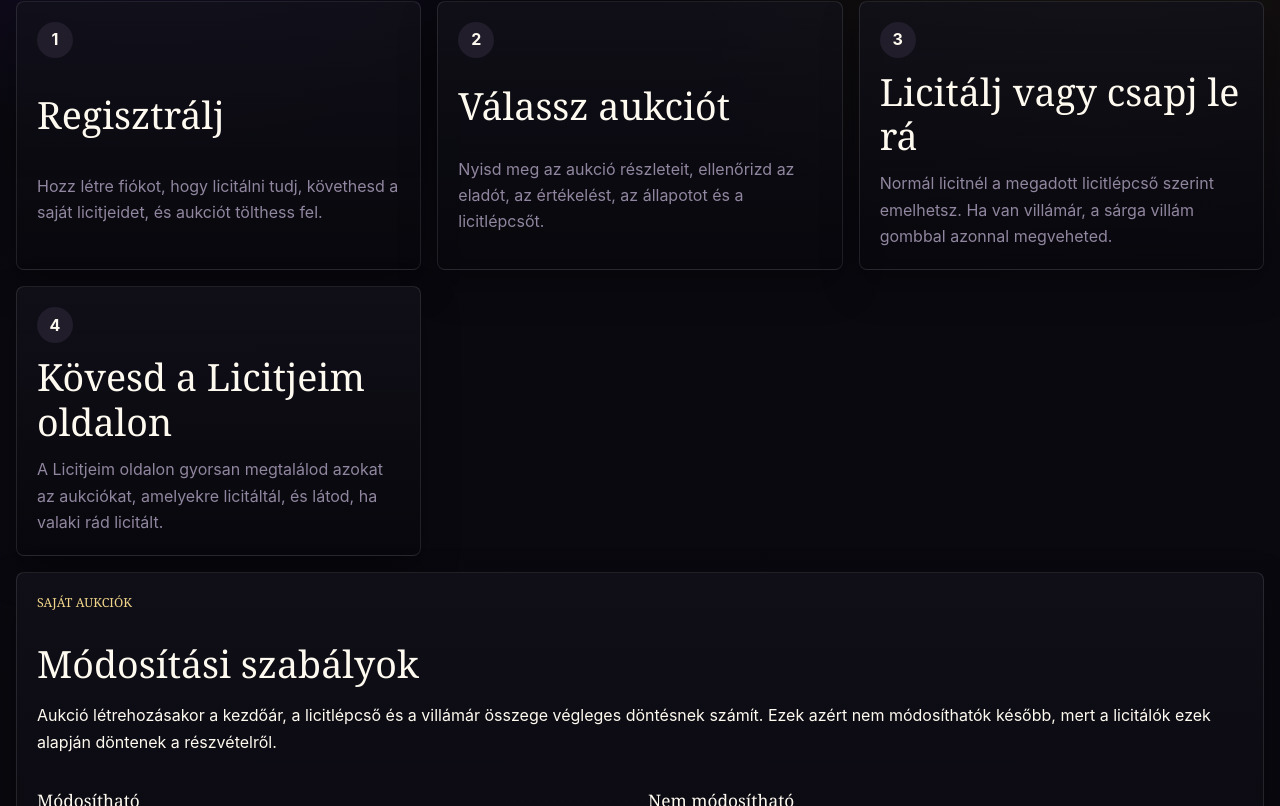
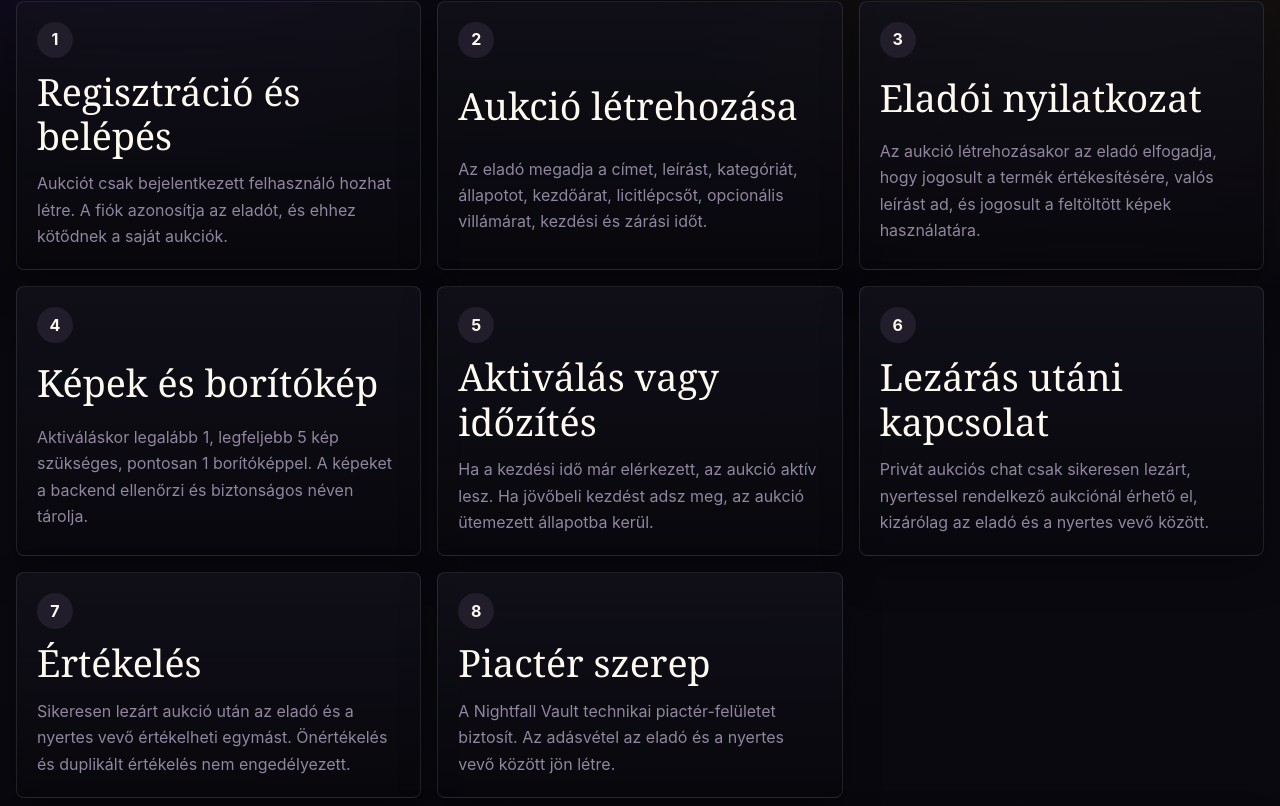
Before and after one commit to Mazaine/nightfall-vault, a React (Vite) app in the folder frontend/: page /how-it-works in a window 1280 px wide. Shown: the part 394-1200 px from the top of the page. Built offline with nearby package versions, Linux system fonts and the light colour scheme; no server answers.

Commit message:
docs(frontend): update auction flow guidance

```diff
--- a/frontend/src/pages/HowItWorksPage.tsx
+++ b/frontend/src/pages/HowItWorksPage.tsx
@@ -1,19 +1,35 @@
 const steps = [
   {
-    title: "Regisztrálj",
-    text: "Hozz létre fiókot, hogy licitálni tudj, követhesd a saját licitjeidet, és aukciót tölthess fel.",
+    title: "Regisztráció és belépés",
+    text: "Aukciót csak bejelentkezett felhasználó hozhat létre. A fiók azonosítja az eladót, és ehhez kötődnek a saját aukciók.",
   },
   {
-    title: "Válassz aukciót",
-    text: "Nyisd meg az aukció részleteit, ellenőrizd az eladót, az értékelést, az állapotot és a licitlépcsőt.",
+    title: "Aukció létrehozása",
+    text: "Az eladó megadja a címet, leírást, kategóriát, állapotot, kezdőárat, licitlépcsőt, opcionális villámárat, kezdési és zárási időt.",
   },
   {
-    title: "Licitálj vagy csapj le rá",
-    text: "Normál licitnél a megadott licitlépcső szerint emelhetsz. Ha van villámár, a sárga villám gombbal azonnal megveheted.",
+    title: "Eladói nyilatkozat",
+    text: "Az aukció létrehozásakor az eladó elfogadja, hogy jogosult a termék értékesítésére, valós leírást ad, és jogosult a feltöltött képek használatára.",
   },
   {
-    title: "Kövesd a Licitjeim oldalon",
-    text: "A Licitjeim oldalon gyorsan megtalálod azokat az aukciókat, amelyekre licitáltál, és látod, ha valaki rád licitált.",
+    title: "Képek és borítókép",
+    text: "Aktiváláskor legalább 1, legfeljebb 5 kép szükséges, pontosan 1 borítóképpel. A képeket a backend ellenőrzi és biztonságos néven tárolja.",
+  },
+  {
+    title: "Aktiválás vagy időzítés",
+    text: "Ha a kezdési idő már elérkezett, az aukció aktív lesz. Ha jövőbeli kezdést adsz meg, az aukció ütemezett állapotba kerül.",
+  },
+  {
+    title: "Lezárás utáni kapcsolat",
+    text: "Privát aukciós chat csak sikeresen lezárt, nyertessel rendelkező aukciónál érhető el, kizárólag az eladó és a nyertes vevő között.",
+  },
+  {
+    title: "Értékelés",
+    text: "Sikeresen lezárt aukció után az eladó és a nyertes vevő értékelheti egymást. Önértékelés és duplikált értékelés nem engedélyezett.",
+  },
+  {
+    title: "Piactér szerep",
+    text: "A Nightfall Vault technikai piactér-felületet biztosít. Az adásvétel az eladó és a nyertes vevő között jön létre.",
   },
 ];
 
@@ -52,8 +68,10 @@ export function HowItWorksPage() {
         <h2 id="auction-rules-title">Módosítási szabályok</h2>
         <p>
           Aukció létrehozásakor a kezdőár, a licitlépcső és a villámár összege
-          végleges döntésnek számít. Ezek azért nem módosíthatók később, mert a
-          licitálók ezek alapján döntenek a részvételről.
+          végleges üzleti döntésnek számít. Ezek azért nem módosíthatók később,
+          mert a résztvevők ezek alapján döntenek a részvételről. A teljes
+          licitmotor, licittörténet és automatikus nyertes-meghatározás későbbi
+          sprintben készül el.
         </p>
 
         <div className="rules-grid">
@@ -72,8 +90,9 @@ export function HowItWorksPage() {
         </div>
 
         <p>
-          A lezárt aukciók 24 óráig még láthatók elszürkítve, hogy legyen időd
-          ellenőrizni az eredményt. Ezután automatikusan eltűnnek a listákból.
+          Tiltott vagy jogellenes termék feltöltése nem megengedett. Az admin
+          moderáció jogosult aukciót felfüggeszteni, ha a piactér biztonsága,
+          jogszerűsége vagy a felhasználók védelme ezt indokolja.
         </p>
       </section>
     </section>
```
